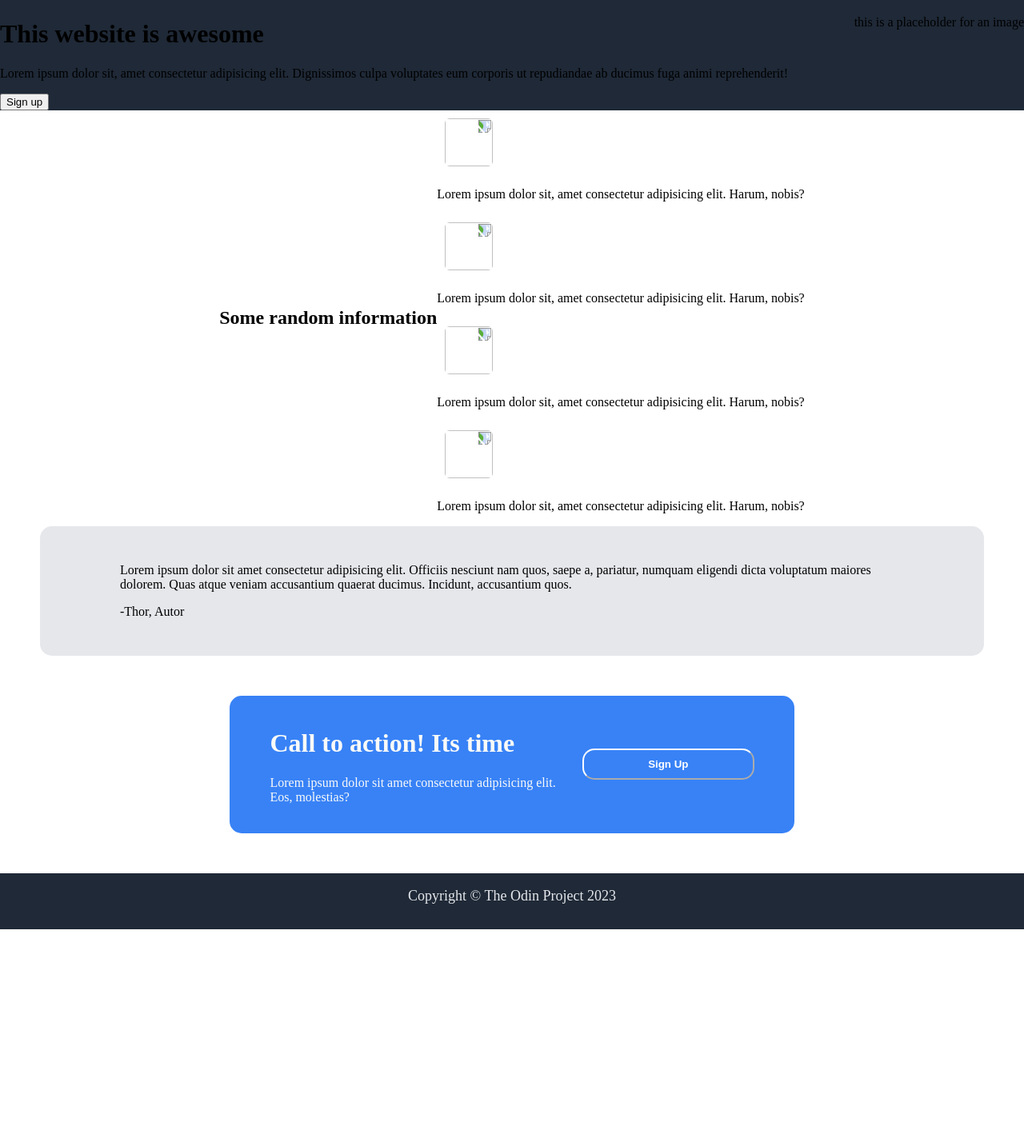
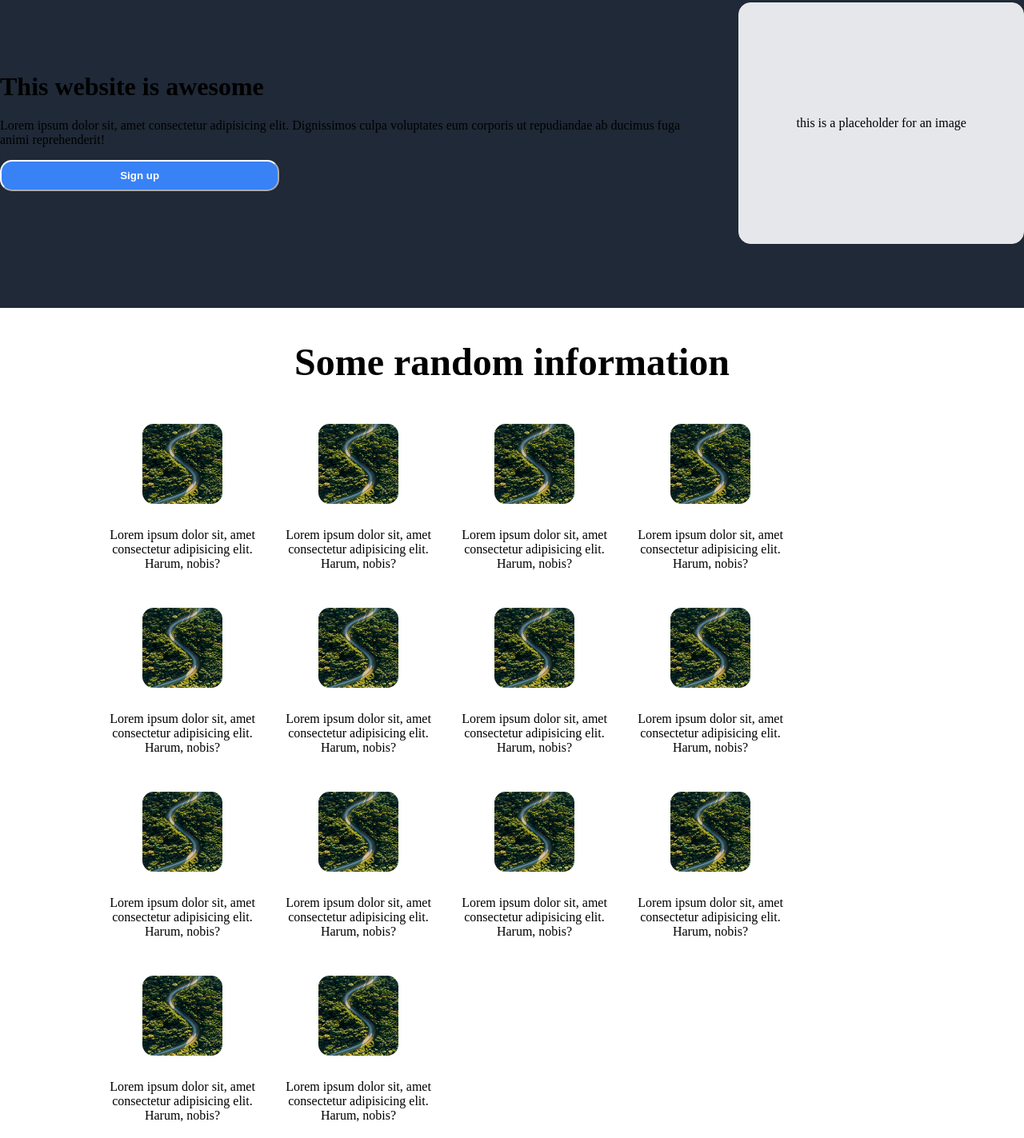
Before and after one commit to Sejooo/odin-landing-page, a plain HTML site: page index.html in a window 1280 px wide. Shown: the part 83-1506 px from the top of the page at 80% size. Before the commit the page ends 1245 px from the top, so only its background shows below. Drawn offline with Linux system fonts and the light colour scheme.

Commit message:
add some styling

```diff
--- a/index.html
+++ b/index.html
@@ -25,9 +25,9 @@
                 <h1>This website is awesome</h1>
                 <p>Lorem ipsum dolor sit, amet consectetur adipisicing elit. Dignissimos culpa voluptates eum corporis
                     ut repudiandae ab ducimus fuga animi reprehenderit!</p>
-                <button>Sign up</button>
+                <button class="signUp">Sign up</button>
             </div>
-            <div>
+            <div class="img-placeholder">
                 <p>this is a placeholder for an image</p>
             </div>
         </div>
@@ -36,27 +36,90 @@
     <main class="main">
         <div class="main-top">
             <h2>Some random information</h2>
-            <div>
-                <div><img src="" alt="">
-                    <p>Lorem ipsum dolor sit, amet consectetur adipisicing elit. Harum, nobis?</p>
+            <div class="cards">
+                <div class="card">
+                    <img class="card-img" src="/logo.jpg" alt="">
+                    <p class="description">Lorem ipsum dolor sit, amet consectetur adipisicing elit. Harum, nobis?</p>
                 </div>
-                <div><img src="" alt="">
-                    <p>Lorem ipsum dolor sit, amet consectetur adipisicing elit. Harum, nobis?</p>
+                <div class="card">
+                    <img class="card-img" src="/logo.jpg" alt="">
+                    <p class="description">Lorem ipsum dolor sit, amet consectetur adipisicing elit. Harum, nobis?</p>
                 </div>
-                <div><img src="" alt="">
-                    <p>Lorem ipsum dolor sit, amet consectetur adipisicing elit. Harum, nobis?</p>
+                <div class="card">
+                    <img class="card-img" src="/logo.jpg" alt="">
+                    <p class="description">Lorem ipsum dolor sit, amet consectetur adipisicing elit. Harum, nobis?</p>
                 </div>
-                <div><img src="" alt="">
-                    <p>Lorem ipsum dolor sit, amet consectetur adipisicing elit. Harum, nobis?</p>
+                <div class="card">
+                    <img class="card-img" src="/logo.jpg" alt="">
+                    <p class="description">Lorem ipsum dolor sit, amet consectetur adipisicing elit. Harum, nobis?</p>
+                </div>
+                <div class="card">
+                    <img class="card-img" src="/logo.jpg" alt="">
+                    <p class="description">Lorem ipsum dolor sit, amet consectetur adipisicing elit. Harum, nobis?</p>
+                </div>
+                <div class="card">
+                    <img class="card-img" src="/logo.jpg" alt="">
+                    <p class="description">Lorem ipsum dolor sit, amet consectetur adipisicing elit. Harum, nobis?</p>
+                </div>
+                <div class="card">
+                    <img class="card-img" src="/logo.jpg" alt="">
+                    <p class="description">Lorem ipsum dolor sit, amet consectetur adipisicing elit. Harum, nobis?</p>
+                </div>
+                <div class="card">
+                    <img class="card-img" src="/logo.jpg" alt="">
+                    <p class="description">Lorem ipsum dolor sit, amet consectetur adipisicing elit. Harum, nobis?</p>
+                </div>
+                <div class="card">
+                    <img class="card-img" src="/logo.jpg" alt="">
+                    <p class="description">Lorem ipsum dolor sit, amet consectetur adipisicing elit. Harum, nobis?</p>
+                </div>
+                <div class="card">
+                    <img class="card-img" src="/logo.jpg" alt="">
+                    <p class="description">Lorem ipsum dolor sit, amet consectetur adipisicing elit. Harum, nobis?</p>
+                </div>
+                <div class="card">
+                    <img class="card-img" src="/logo.jpg" alt="">
+                    <p class="description">Lorem ipsum dolor sit, amet consectetur adipisicing elit. Harum, nobis?</p>
+                </div>
+                <div class="card">
+                    <img class="card-img" src="/logo.jpg" alt="">
+                    <p class="description">Lorem ipsum dolor sit, amet consectetur adipisicing elit. Harum, nobis?</p>
+                </div>
+                <div class="card">
+                    <img class="card-img" src="/logo.jpg" alt="">
+                    <p class="description">Lorem ipsum dolor sit, amet consectetur adipisicing elit. Harum, nobis?</p>
+                </div>
+                <div class="card">
+                    <img class="card-img" src="/logo.jpg" alt="">
+                    <p class="description">Lorem ipsum dolor sit, amet consectetur adipisicing elit. Harum, nobis?</p>
                 </div>
             </div>
         </div>
+
+
+
+
+
+
+
+
+
+
         <div class="main-core">
             <p>Lorem ipsum dolor sit amet consectetur adipisicing elit. Officiis nesciunt nam quos, saepe a, pariatur,
                 numquam eligendi dicta voluptatum maiores dolorem. Quas atque veniam accusantium quaerat ducimus.
                 Incidunt, accusantium quos.</p>
             <p>-Thor, Autor</p>
         </div>
+
+
+
+
+
+
+
+
+
         <div class="main-bottom">
             <div class="action">
                 <div>
@@ -68,6 +131,15 @@
         </div>
     </main>
 
+
+
+
+
+
+
+
+
+
     <footer class="footer">
         <p class="copyright">Copyright © The Odin Project <span>
                 <script>document.write(new Date().getFullYear());</script>
--- a/style.css
+++ b/style.css
@@ -6,9 +6,24 @@ body {
 
 }
 
+body {
+    padding-left: 100;
+}
+
 header,
 footer {
     background-color: #1F2937;
+}
+
+.img-placeholder {
+    border: #E5E7EB 1px solid;
+    background-color: #E5E7EB !important;
+    border-radius: 15px;
+    width: 400px;
+    height: 300px;
+    display: flex;
+    justify-content: center;
+    align-items: center;
 }
 
 img {
@@ -36,20 +51,64 @@ img {
 
 .header-main {
     display: flex;
-    justify-content: space-between;
+    justify-content: center;
+    align-items: center;
+    gap: 50px;
+    padding-bottom: 80px;
 }
+
+
+
+
+
+
 
 .main {
     display: block;
     justify-content: center;
     align-items: center;
+    max-width: 80%;
+    margin: 0 auto;
 }
 
+
+
+
+
+
+
 .main-top {
-    display: flex;
+    display: block;
     justify-content: center;
     align-items: center;
+    text-align: center;
 }
+
+h2 {
+    font-size: 48px;
+}
+
+.cards {
+    display: flex;
+    flex-wrap: wrap;
+    gap: 20px;
+}
+
+.card:hover {
+    transform: scale(105%);
+}
+
+.card-img {
+    width: 100px;
+    height: 100px;
+}
+
+
+
+.description {
+    width: 200px;
+}
+
 
 .main-core {
     display: block;
@@ -59,7 +118,14 @@ img {
     background-color: #E5E7EB;
     padding: 30px 100px;
     border-radius: 15px;
+    margin-top: 40px;
 }
+
+
+
+
+
+
 
 .main-bottom {
     display: flex;
@@ -77,6 +143,7 @@ img {
     border-radius: 15px;
     color: #F9FAF8;
     gap: 10px;
+    font-family: "Light Italic", "Helvetica Neue", "Helvetica";
 }
 
 .signUp {
@@ -92,6 +159,12 @@ img {
     justify-content: center;
 }
 
+
+
+
+
+
+
 .link,
 .copyright {
     font-size: 18px;
```
